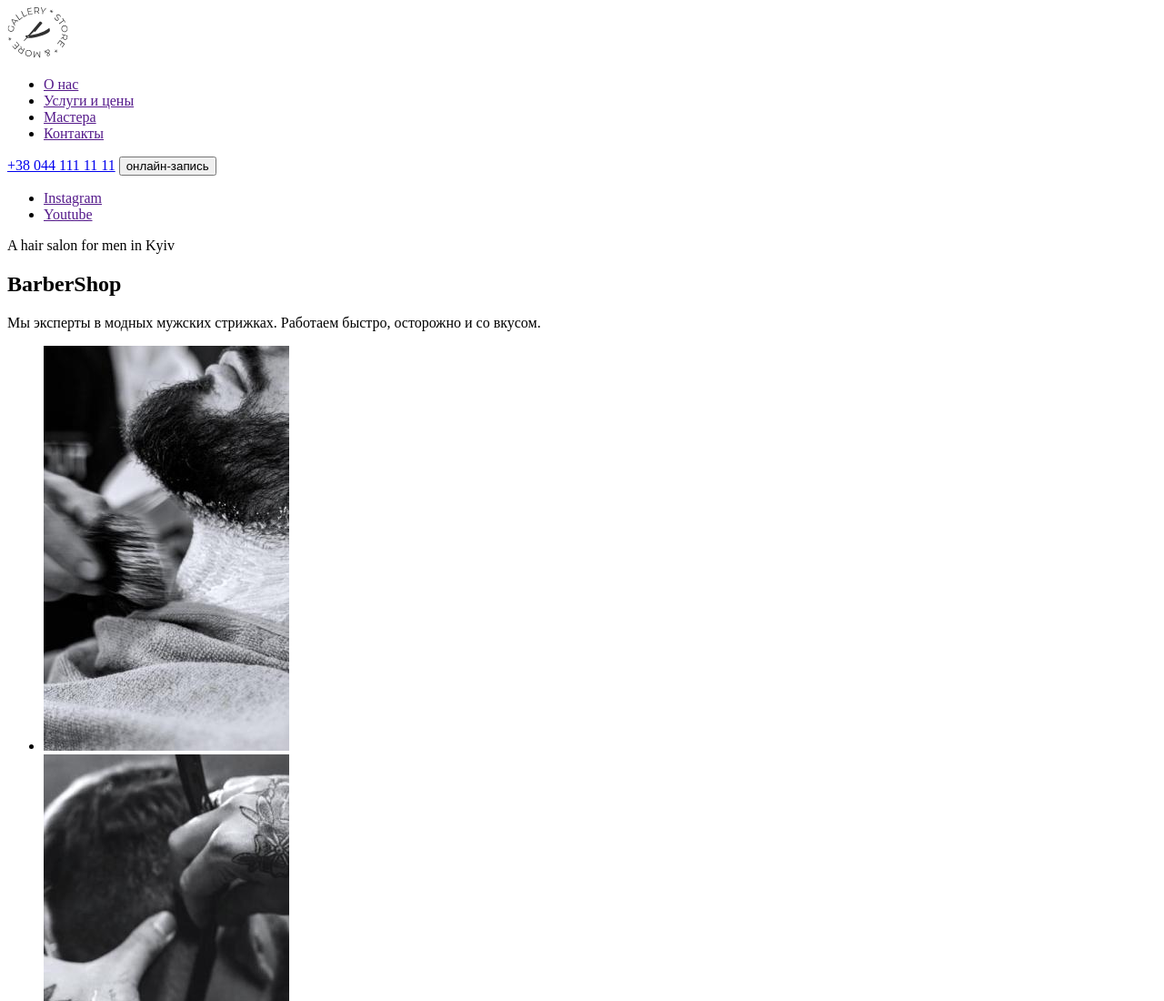
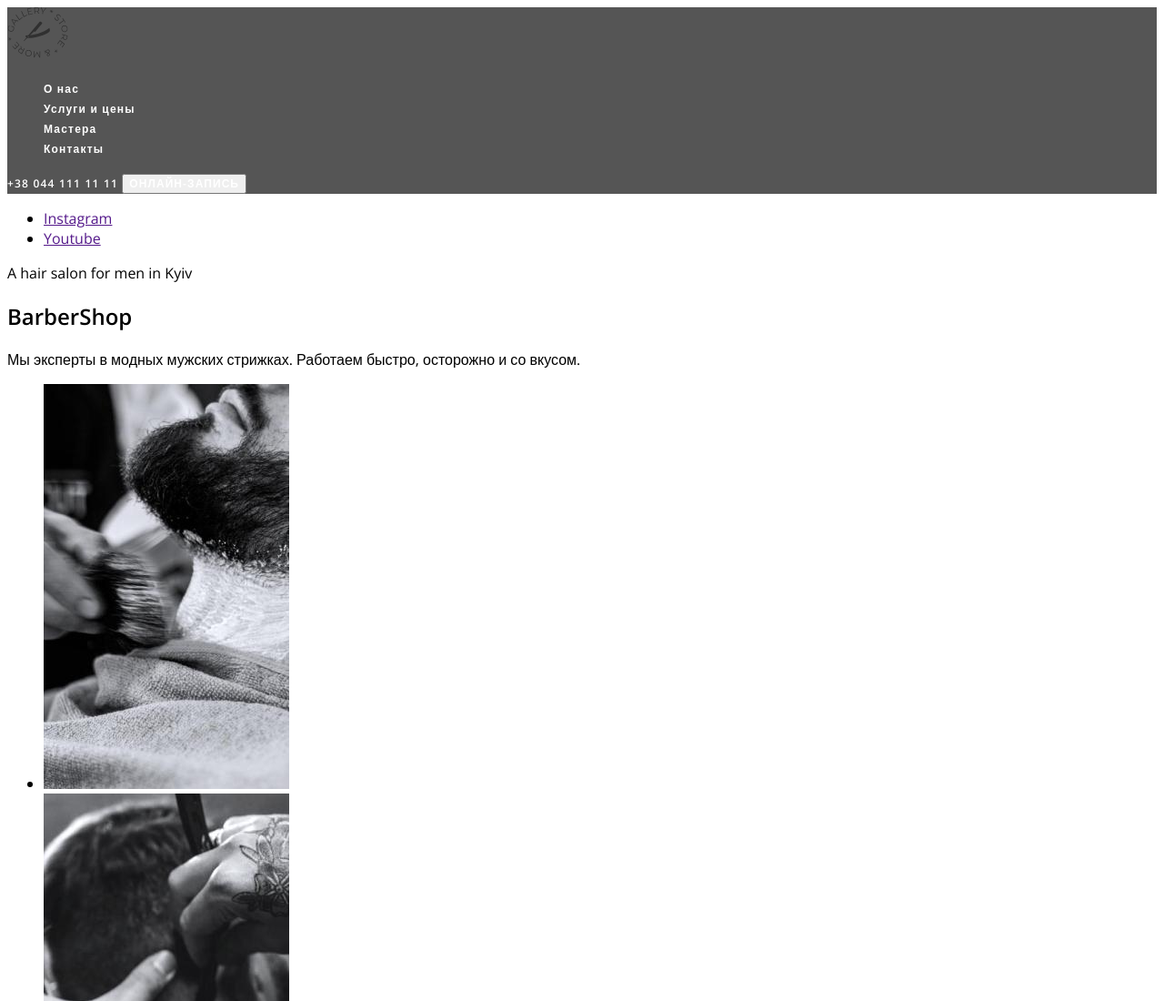
Before and after one commit to ArboreaStan/Barbershop, a plain HTML site: page index.html in a window 1280 px wide. Shown: the top 1100 px of the page at 91% size. Drawn offline with nearby package versions, Linux system fonts and the light colour scheme.

Commit message:
Подключает стили к ХЕДЕРУ

```diff
--- /dev/null
+++ b/css/styles.css
@@ -0,0 +1,62 @@
+:root {
+  --main-title-color: #ffffff;
+  --second-title-color: #303030;
+  --main-text-color: #555555;
+  --second-text-color: rgba(157, 164, 189, 0.6);
+  --third-text-color: #9da4bd;
+  --fourth-text-color: #303030;
+  --accent-color: #ff6c00;
+  --main-btn-color: #ffffff;
+  --second-btn-color: #303030;
+  --header-text-color: #ffffff;
+}
+
+body {
+  font-family: 'Open sans', sans-serif;
+}
+
+.list {
+  list-style: none;
+}
+
+.link {
+  text-decoration: none;
+}
+
+.header {
+  background-color: #555555;
+}
+.header-navigation {
+}
+.header-logo {
+}
+
+.header-list {
+}
+.header-item {
+}
+
+.header-link {
+  font-weight: 600;
+  font-size: 12px;
+  line-height: 1.33;
+  letter-spacing: 0.1em;
+  color: var(--header-text-color);
+}
+.header-tel {
+  font-weight: 600;
+  font-size: 12px;
+  line-height: 1.33;
+  letter-spacing: 0.1em;
+  color: var(--header-text-color);
+}
+
+.header-btn {
+  font-family: inherit;
+  font-weight: 600;
+  font-size: 12px;
+  line-height: 1.33;
+  letter-spacing: 0.09em;
+  text-transform: uppercase;
+  color: var(--main-btn-color);
+}
--- a/index.html
+++ b/index.html
@@ -6,23 +6,27 @@
     <meta http-equiv="X-UA-Compatible" content="IE=edge">
     <meta name="viewport" content="width=device-width, initial-scale=1.0">
     <title>Document</title>
+    <link rel="preconnect" href="https://fonts.googleapis.com"/>
+    <link rel="preconnect" href="https://fonts.gstatic.com" crossorigin />
+    <link href="https://fonts.googleapis.com/css2?family=Open+Sans:wght@400;600&family=Raleway:wght@700&display=swap" rel="stylesheet">
+    <link rel="stylesheet" href="./css/styles.css">
 </head>
 
 <body>
-    <header>
-        <nav>
-            <a href="">
+    <header class="header">
+        <nav class="header-navigation">
+            <a href="" class="header-logo">
                 <img src="./img/logo.svg" alt="Логотип компании">
             </a>
-            <ul>
-                <li><a href="">О нас</a></li>
-                <li><a href="">Услуги и цены</a></li>
-                <li><a href="">Мастера</a></li>
-                <li><a href="">Контакты</a></li>
+            <ul class="list header-list">
+                <li class="header-item"><a class="link header-link" href="">О нас</a></li>
+                <li class="header-item"><a class="link header-link" href="">Услуги и цены</a></li>
+                <li class="header-item"><a class="link header-link" href="">Мастера</a></li>
+                <li class="header-item"><a class="link header-link" href="">Контакты</a></li>
             </ul>
         </nav>
-        <a href="tel:+380441111111">+38 044 111 11 11</a>
-        <button type="button">онлайн-запись</button>
+        <a class="header-tel link" href="tel:+380441111111">+38 044 111 11 11</a>
+        <button class="header-btn" type="button">онлайн-запись</button>
     </header>
     <main>
         <section>
```
